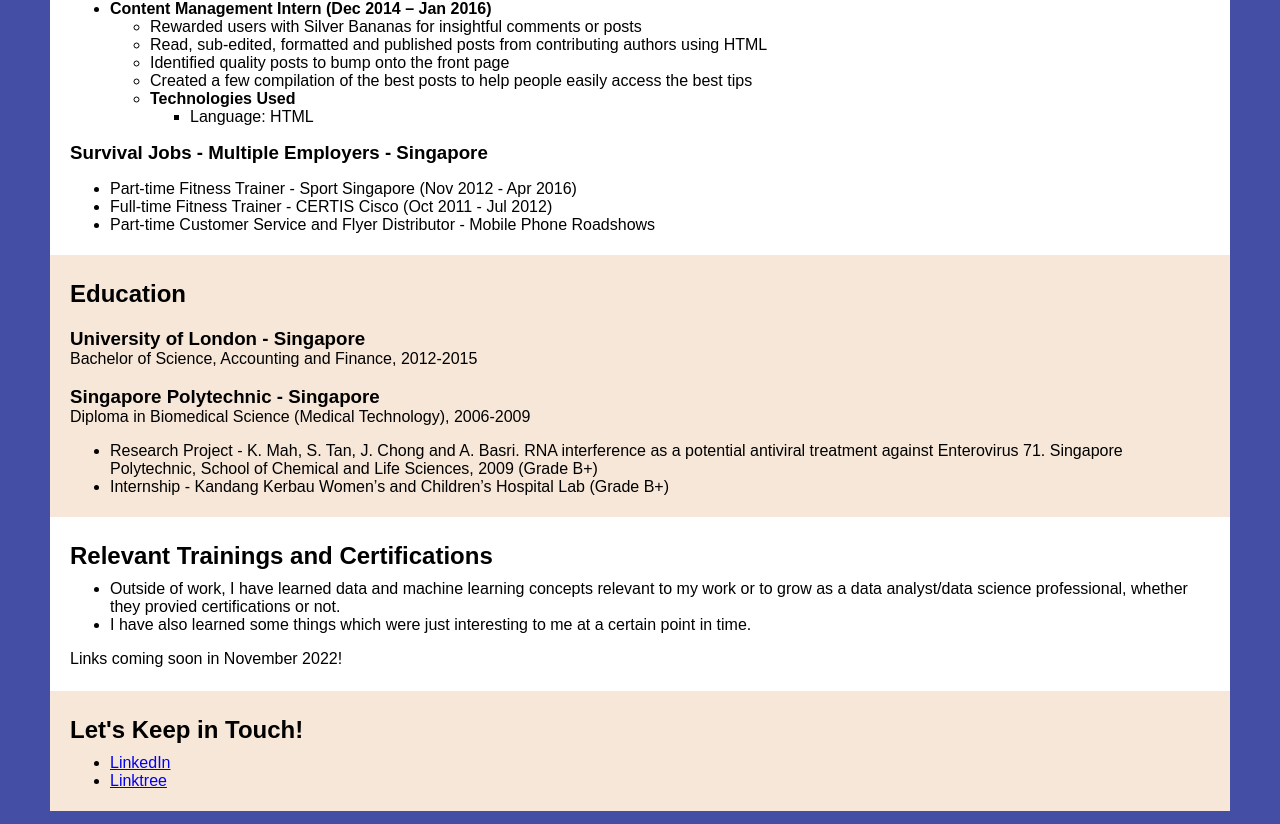
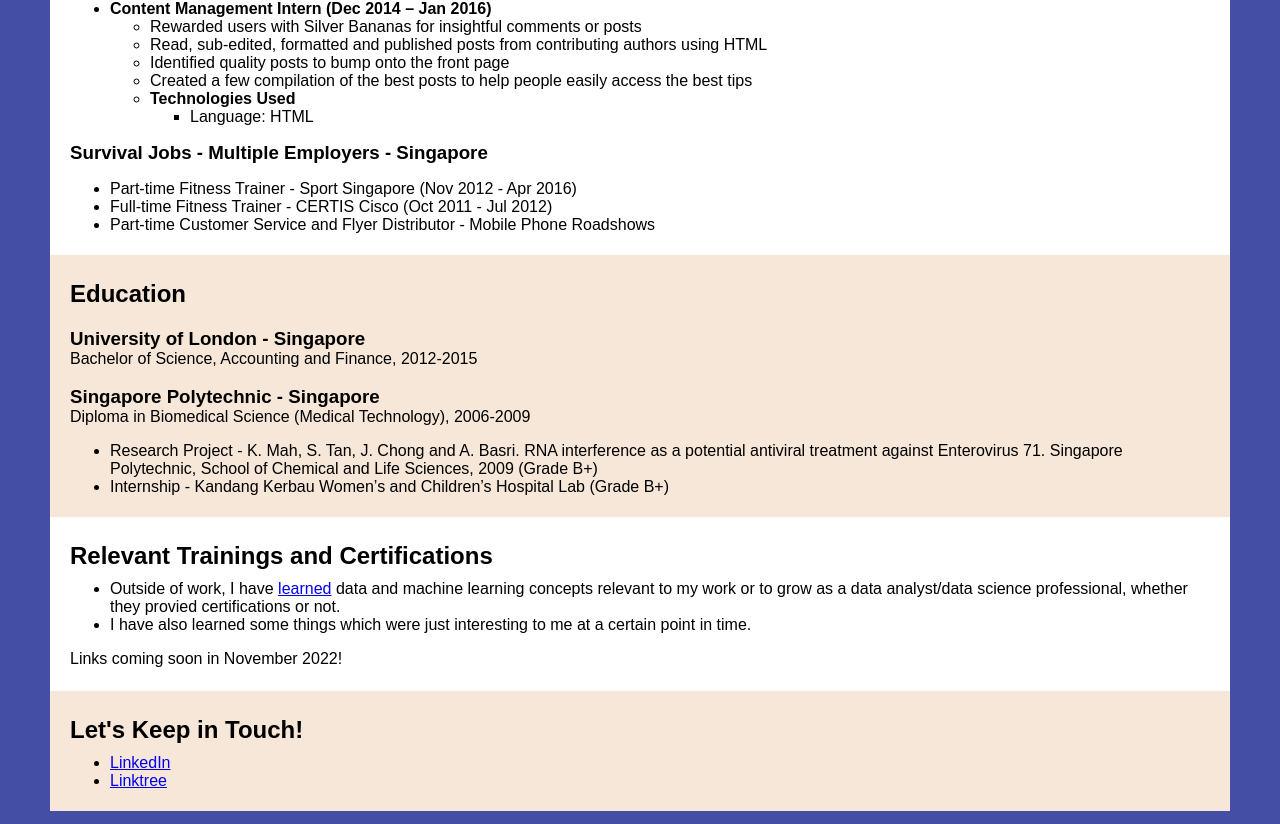
Before and after one commit to KaiquanMah/portfolio, a website: page index.html in a window 1280 px wide. Shown: the part 4707-5531 px from the top of the page. Drawn offline with Linux system fonts and the light colour scheme.

Commit message:
Update index.html

```diff
--- a/index.html
+++ b/index.html
@@ -433,7 +433,7 @@
       <div class="trainings-container">
           <h2>Relevant Trainings and Certifications</h2>
           <!-- Copy this whole <section> block to add more trainings. -->
-          <ul><li>Outside of work, I have learned data and machine learning concepts relevant to my work or to grow as a data analyst/data science professional, whether they provied certifications or not.</li>
+          <ul><li>Outside of work, I have <a href="https://github.com/KaiquanMah/Training" target="_blank">learned</a> data and machine learning concepts relevant to my work or to grow as a data analyst/data science professional, whether they provied certifications or not.</li>
               <li>I have also learned some things which were just interesting to me at a certain point in time.</li>
           </ul>
           <section>
```
